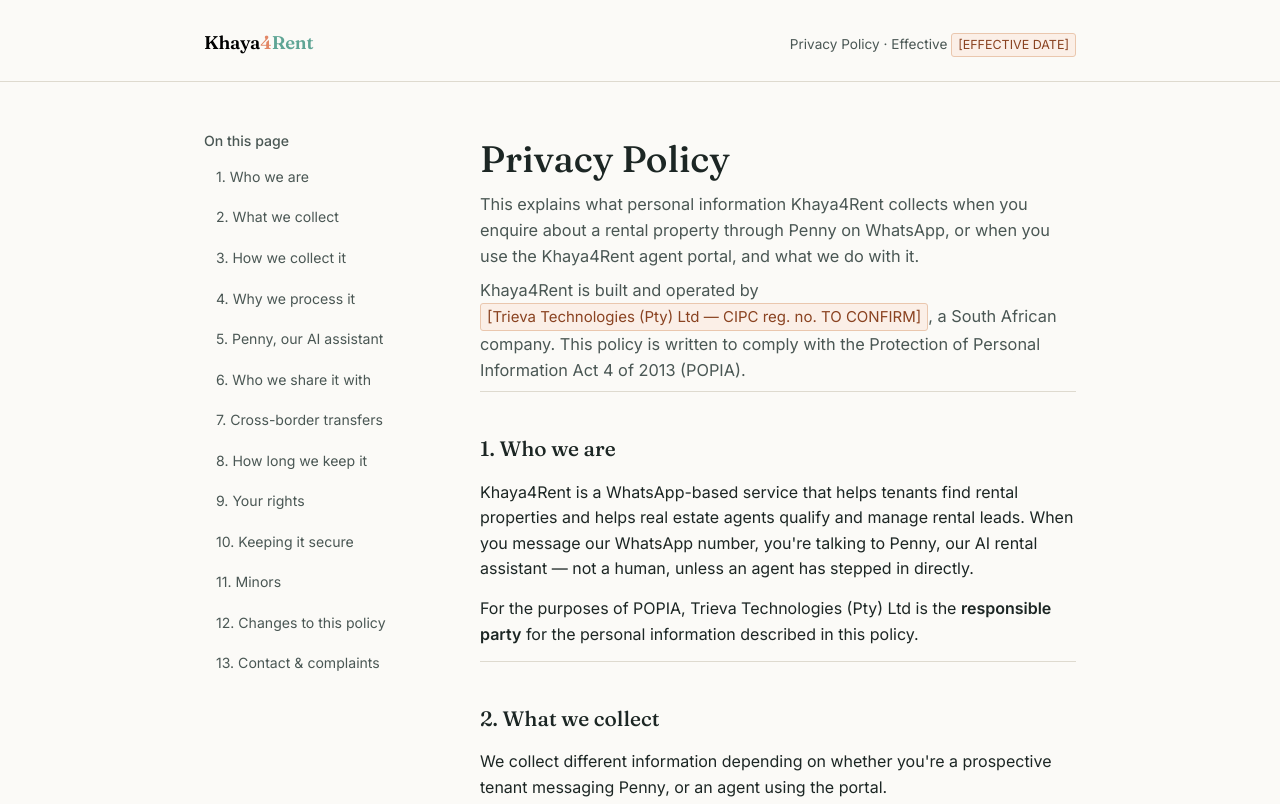
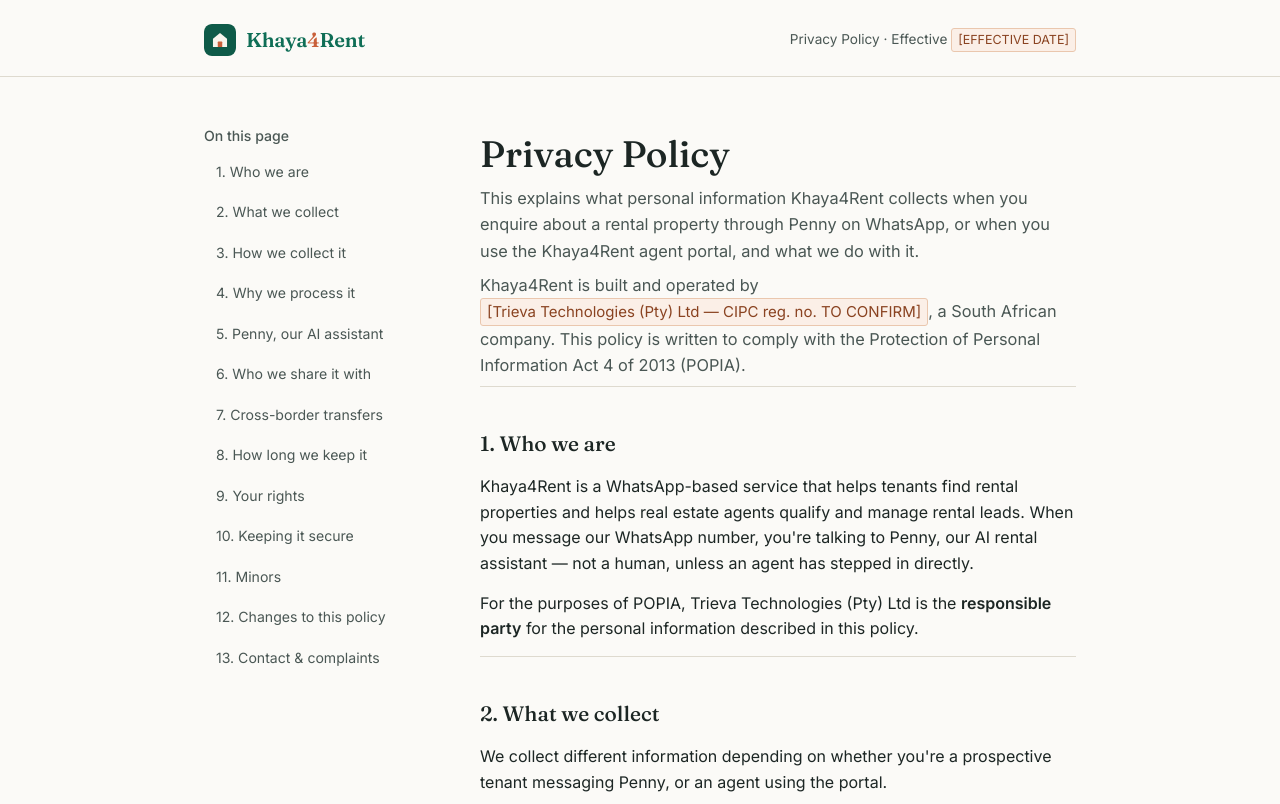
Before and after one commit to oyakhilome-OS/khaya4Rent, a plain HTML site: page privacy-policy.html in a window 1280 px wide. Shown: the top 804 px of the page. Drawn offline with Linux system fonts and the light colour scheme.

Commit message:
Update styling and structure in privacy policy page

```diff
--- a/privacy-policy.html
+++ b/privacy-policy.html
@@ -44,23 +44,33 @@
   .masthead-inner {
     max-width: 920px;
     margin: 0 auto;
-    padding: 28px 24px 24px;
+    padding: 24px 24px 20px;
     display: flex;
-    align-items: baseline;
+    align-items: center;
     justify-content: space-between;
     gap: 12px;
     flex-wrap: wrap;
   }
 
+  .brand-logo {
+    width: 32px;
+    height: 32px;
+    border-radius: 8px;
+    display: block;
+    flex-shrink: 0;
+  }
+
   .wordmark {
     font-family: 'Fraunces', serif;
-    font-size: 1.15rem;
+    font-size: 1.25rem;
     font-weight: 600;
     color: var(--teal-deep);
     text-decoration: none;
     letter-spacing: -0.01em;
+    display: inline-flex;
+    align-items: center;
+    gap: 10px;
   }
-  .wordmark span { color: var(--terracotta); }
 
   .masthead-meta {
     font-size: 0.85rem;
@@ -212,8 +222,19 @@
     color: var(--ink-soft);
     display: flex;
     justify-content: space-between;
+    align-items: center;
     flex-wrap: wrap;
     gap: 12px;
+  }
+
+  .f-brand {
+    display: flex;
+    align-items: center;
+    gap: 8px;
+    font-family: 'Fraunces', serif;
+    font-weight: 600;
+    color: var(--ink);
+    text-decoration: none;
   }
 
   .skip-link {
@@ -232,12 +253,11 @@
     z-index: 10;
   }
 
-  /* Mobile Layout Alignment Fixes */
   @media (max-width: 760px) {
     .masthead-inner {
       flex-direction: column;
       align-items: flex-start;
-      gap: 6px;
+      gap: 12px;
       padding: 20px 20px 16px;
     }
 
@@ -273,7 +293,14 @@
 
 <header class="masthead">
   <div class="masthead-inner">
-<a class="wordmark" href="https://app.khaya4rent.co.za" style="display: inline-flex; text-decoration: none; color: #000000;">Khaya<span style="color: #E28766;">4</span><span style="color: #5FA595;">Rent</span></a>
+    <a class="wordmark" href="/">
+      <svg class="brand-logo" viewBox="0 0 100 100" fill="none" xmlns="http://www.w3.org/2000/svg">
+        <rect width="100" height="100" rx="20" fill="#0E5A48"/>
+        <path d="M50 28L28 46V72H72V46L50 28Z" fill="#F7F4EC"/>
+        <rect x="43" y="55" width="14" height="17" rx="2" fill="#C9603A"/>
+      </svg>
+      <span>Khaya<span style="color: #C9603A;">4</span><span style="color: #0F6E56;">Rent</span></span>
+    </a>
     <div class="masthead-meta">Privacy Policy · Effective <span class="placeholder">[EFFECTIVE DATE]</span></div>
   </div>
 </header>
@@ -440,6 +467,14 @@
 
 <footer class="page-footer">
   <div class="page-footer-inner">
+    <a class="f-brand" href="/">
+      <svg viewBox="0 0 100 100" fill="none" xmlns="http://www.w3.org/2000/svg" style="width:22px;height:22px;border-radius:5px;">
+        <rect width="100" height="100" fill="#0E5A48"/>
+        <path d="M50 28L28 46V72H72V46L50 28Z" fill="#F7F4EC"/>
+        <rect x="43" y="55" width="14" height="17" rx="2" fill="#C9603A"/>
+      </svg>
+      <span>Khaya<span style="color: #C9603A;">4</span><span style="color: #0F6E56;">Rent</span></span>
+    </a>
     <span>© <span id="year"></span> Trieva Technologies (Pty) Ltd</span>
     <span><a href="/terms-of-service.html">Terms of Service</a> · <a href="mailto:support@khaya4rent.co.za">Contact support</a></span>
   </div>
```
